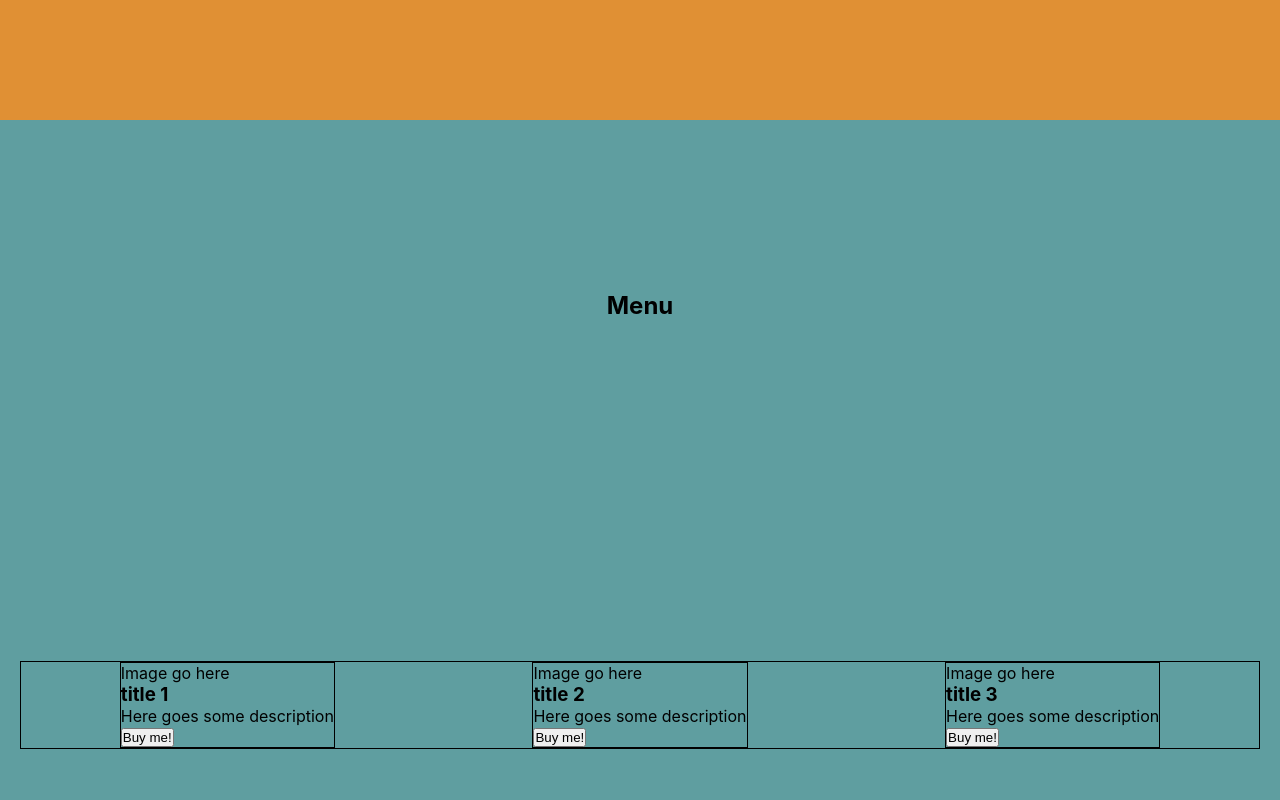
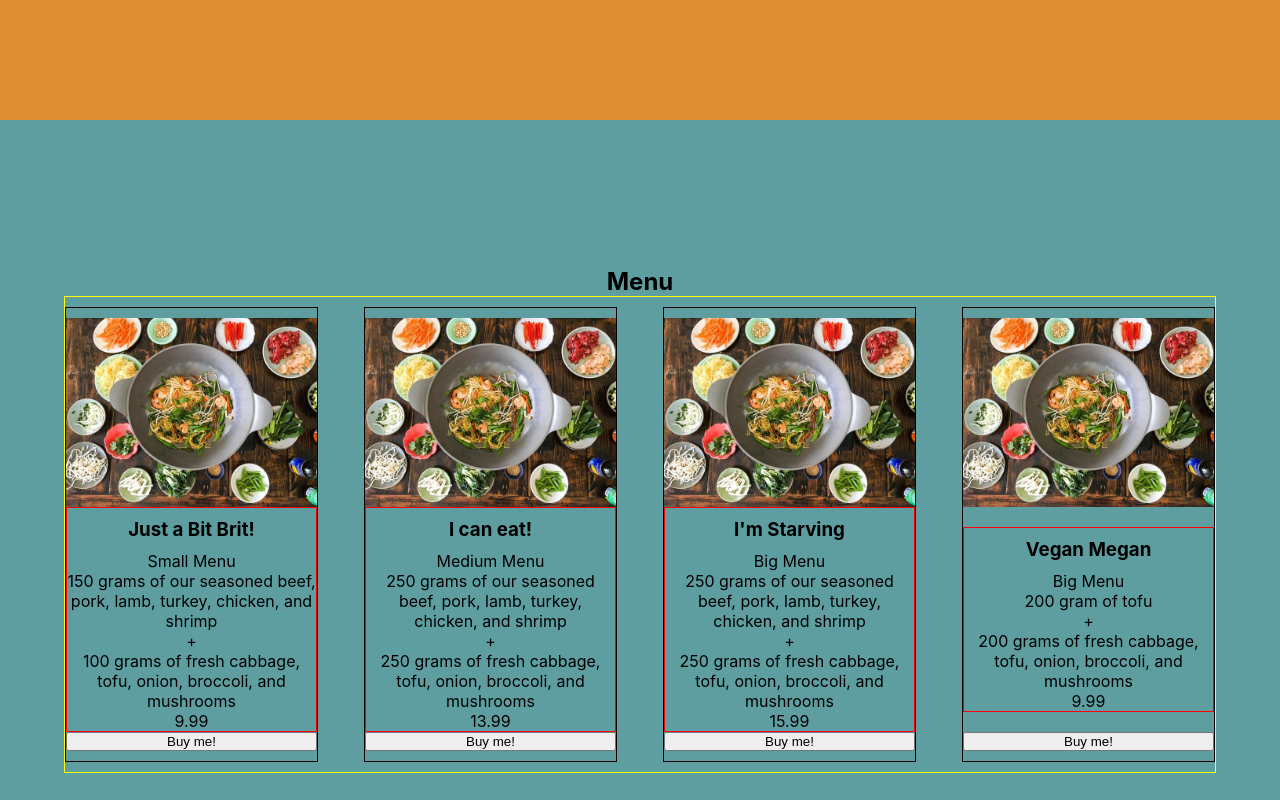
Before and after one commit to tkalejandro/hackathon-mongolia-restaurant, a Next.js app: page / in a window 1280 px wide. Shown: the part 1480-2280 px from the top of the page. Built offline with nearby package versions, Linux system fonts and the light colour scheme; a web font is replaced by a local one.

Commit message:
menu section frame created. Components folders created

```diff
--- a/components/Footer.js
+++ b/components/Footer/Footer.js
@@ -1,5 +1,5 @@
-import { restaurantInfo } from "../public/Data/restaurantInfo"
-import styles from '../styles/Home.module.css'
+import { restaurantInfo } from "../../public/Data/restaurantInfo"
+import styles from './Footer.module.css'
 
 const Footer = () => {
     // Restaurant Info Data it will be looping automatic
--- /dev/null
+++ b/components/Footer/Footer.module.css
@@ -0,0 +1,21 @@
+.footer {
+    /*some CSS*/
+    width: 100vw;
+    height: 100vh;
+    background: lightblue;
+  }
+
+  /*SMALL PHONES*/
+  @media (min-width: 480px) {
+
+  }
+
+  /*TABLET*/
+  @media (min-width: 768px) {
+
+  }
+
+  /*LAPTOP AND MORE*/
+  @media (min-width: 1024px) {
+
+  }
--- a/components/Menu.js
+++ /dev/null
@@ -1,31 +0,0 @@
-
-import styles from '../styles/Home.module.css'
-import { restaurantMenu } from '../public/Data/restaurantMenu'
-
-const Menu = () => {
-    //This will Loop all set menus that we want to put. No need to write more code.
-    //To add more menu, please go to Public > Data > restaurantMenu.js
-    let content = restaurantMenu.map((menu, index) => {
-        return(
-            <div key={index} className={styles.menuCard}>
-                <div>Image go here</div>
-                <h3>{menu.title}</h3>
-                <p>{menu.description}</p>
-                <button>Buy me!</button>
-            </div>
-        )
-    })
-
-    return(
-        <section className={styles.menuContainer}>
-          {/* slide 3 */}
-          <h2>Menu</h2>
-            <div className={styles.menuSetContainer}>
-                {content}
-            </div>
-
-        </section>
-    )
-}
-
-export default Menu
--- /dev/null
+++ b/components/Menu/Menu.js
@@ -0,0 +1,42 @@
+
+import styles from './Menu.module.css'
+import Image from 'next/image'
+import img from "../../images/mongoliabbq.jpeg"
+import { restaurantMenu } from '../../public/Data/restaurantMenu'
+
+const Menu = () => {
+    //This will Loop all set menus that we want to put. No need to write more code.
+    //To add more menu, please go to Public > Data > restaurantMenu.js
+    let content = restaurantMenu.map((menu, index) => {
+        return (
+            <div key={index} className={styles.menuCard}>
+                <Image
+                    src={img}
+                    alt={menu.title}
+                />
+                <div className={styles.cardInfoContainer}>
+                    <h3 className={styles.cardTitle}>{menu.title}</h3>
+                    <span>{menu.subTitle}</span>
+                    <p>{menu.protein}</p>
+                    <span>+</span>
+                    <p>{menu.veggies}</p>
+                    <div>{menu.price}</div>
+                </div>
+                <button>Buy me!</button>
+            </div>
+        )
+    })
+
+    return (
+        <section className={styles.menuContainer}>
+            {/* slide 3 */}
+            <h2>Menu</h2>
+            <div className={styles.menuSetContainer}>
+                {content}
+            </div>
+
+        </section>
+    )
+}
+
+export default Menu
--- /dev/null
+++ b/components/Menu/Menu.module.css
@@ -0,0 +1,55 @@
+.menuContainer {
+
+    /*some CSS*/
+    background: cadetblue;
+    width: 100vw;
+    min-height: 100vh;
+    display: flex;
+    flex-direction: column;
+    justify-content: center;
+    align-items: center;
+    padding: 20px 0 20px;
+  }
+  .menuSetContainer{
+    border: 1px solid yellow;
+    width: 90%;
+    display: flex;
+    flex-direction: row;
+    justify-content: space-between;
+    flex-wrap: wrap;
+
+  }
+  .menuCard {
+    width: 100%;
+    text-align: center;
+    border: 1px solid black;
+    margin: 10px 0;
+    padding: 10px 0;
+    display: flex;
+    flex-direction: column;
+    justify-content: space-between;
+  }
+  .cardTitle {
+      padding: 10px 0;
+  }
+  .cardInfoContainer {
+      border: 1px solid red;
+  }
+
+@media (min-width: 480px) {
+
+}
+
+/*TABLET*/
+@media (min-width: 768px) {
+  .menuCard {
+      width: 46%;
+  }
+}
+
+/*LAPTOP AND MORE*/
+@media (min-width: 1024px) {
+    .menuCard {
+        width: 22%;
+    }
+}
--- a/pages/index.js
+++ b/pages/index.js
@@ -1,7 +1,7 @@
 import Head from 'next/head'
 import Image from 'next/image'
-import Footer from '../components/Footer'
-import Menu from '../components/Menu'
+import Footer from '../components/Footer/Footer'
+import Menu from '../components/Menu/Menu'
 import styles from '../styles/Home.module.css'
 
 export default function Home() {
--- a/public/Data/restaurantMenu.js
+++ b/public/Data/restaurantMenu.js
@@ -1,17 +1,36 @@
+
+
 export const restaurantMenu = [
     {
-        title: "title 1",
         img:"https://steamykitchen.com/wp-content/uploads/2017/04/mongolian-bbq-recipe-1791.jpg",
-        description: "Here goes some description"
+        title: "Just a Bit Brit!",
+        subTitle: "Small Menu",
+        protein: "150 grams of our seasoned beef, pork, lamb, turkey, chicken, and shrimp",
+        veggies: "100 grams of fresh cabbage, tofu, onion, broccoli, and mushrooms",
+        price: "9.99"
     },
     {
-        title: "title 2",
         img:"https://steamykitchen.com/wp-content/uploads/2017/04/mongolian-bbq-recipe-1791.jpg",
-        description: "Here goes some description"
+        title: "I can eat!",
+        subTitle: "Medium Menu",
+        protein: "250 grams of our seasoned beef, pork, lamb, turkey, chicken, and shrimp",
+        veggies: "250 grams of fresh cabbage, tofu, onion, broccoli, and mushrooms",
+        price: "13.99",
     },
     {
-        title: "title 3",
         img:"https://steamykitchen.com/wp-content/uploads/2017/04/mongolian-bbq-recipe-1791.jpg",
-        description: "Here goes some description"
+        title: "I'm Starving",
+        subTitle: "Big Menu",
+        protein: "250 grams of our seasoned beef, pork, lamb, turkey, chicken, and shrimp",
+        veggies: "250 grams of fresh cabbage, tofu, onion, broccoli, and mushrooms",
+        price: "15.99",
+    },
+    {
+        img:"https://steamykitchen.com/wp-content/uploads/2017/04/mongolian-bbq-recipe-1791.jpg",
+        title: "Vegan Megan",
+        subTitle: "Big Menu",
+        protein: "200 gram of tofu",
+        veggies: "200 grams of fresh cabbage, tofu, onion, broccoli, and mushrooms",
+        price: "9.99",
     }
 ]
--- a/styles/Home.module.css
+++ b/styles/Home.module.css
@@ -98,37 +98,12 @@ font-style: italic;
   /* text-shadow:  -3px 4px black; */
   color:transparent;
 }
-.menuContainer {
 
-  /*some CSS*/
-  background: cadetblue;
-  width: 100vw;
-  height: 100vh;
-  display: flex;
-  flex-direction: column;
-  justify-content: space-around;
-  align-items: center;
-}
-.menuSetContainer{
-  border: 1px solid black;
-  width: 100%;
-  display: flex;
-  justify-content: space-around;
-}
-.menuCard {
-  border: 1px solid black;
-
-}
 .orderContainer {
   /*some CSS*/
 }
 
-.footer {
-  /*some CSS*/
-  width: 100vw;
-  height: 100vh;
-  background: lightblue;
-}
+
 
 /*SMALL PHONES*/
 @media (min-width: 480px) {
```
Also changed, not shown: images/mongoliabbq.jpeg (added).
